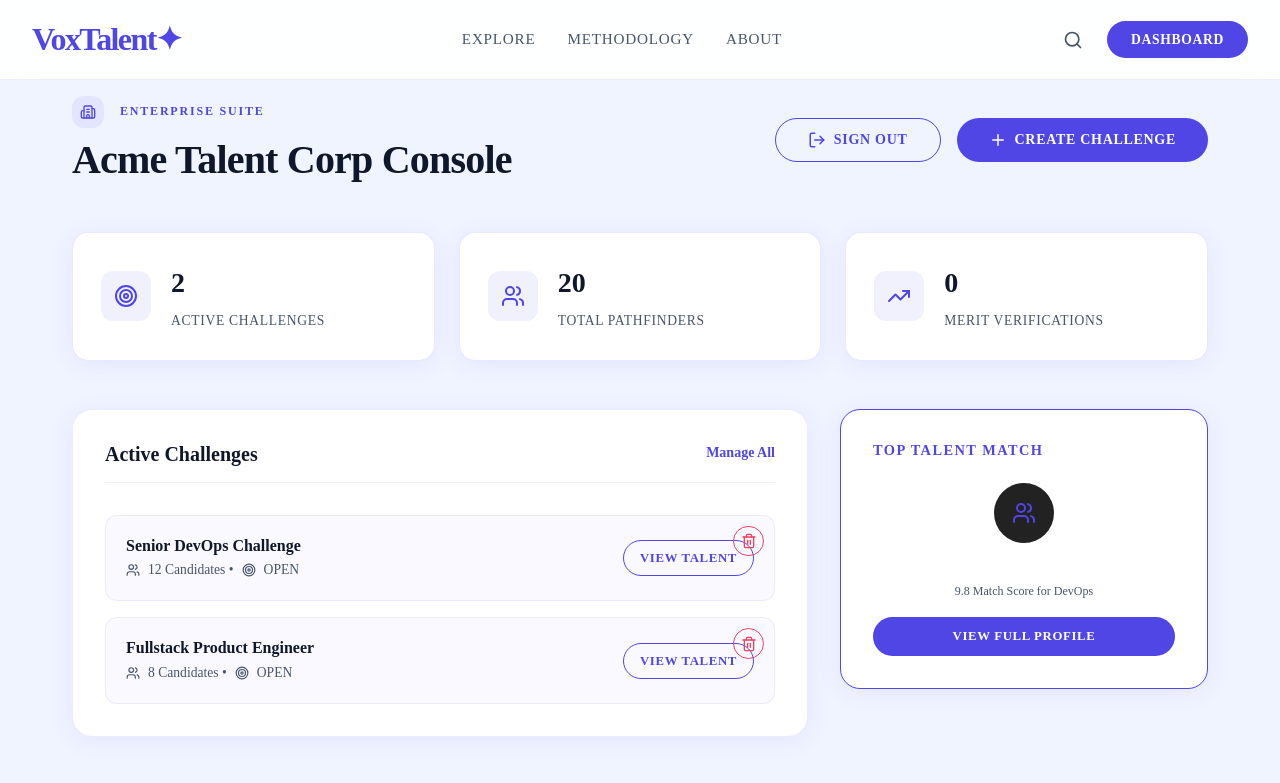
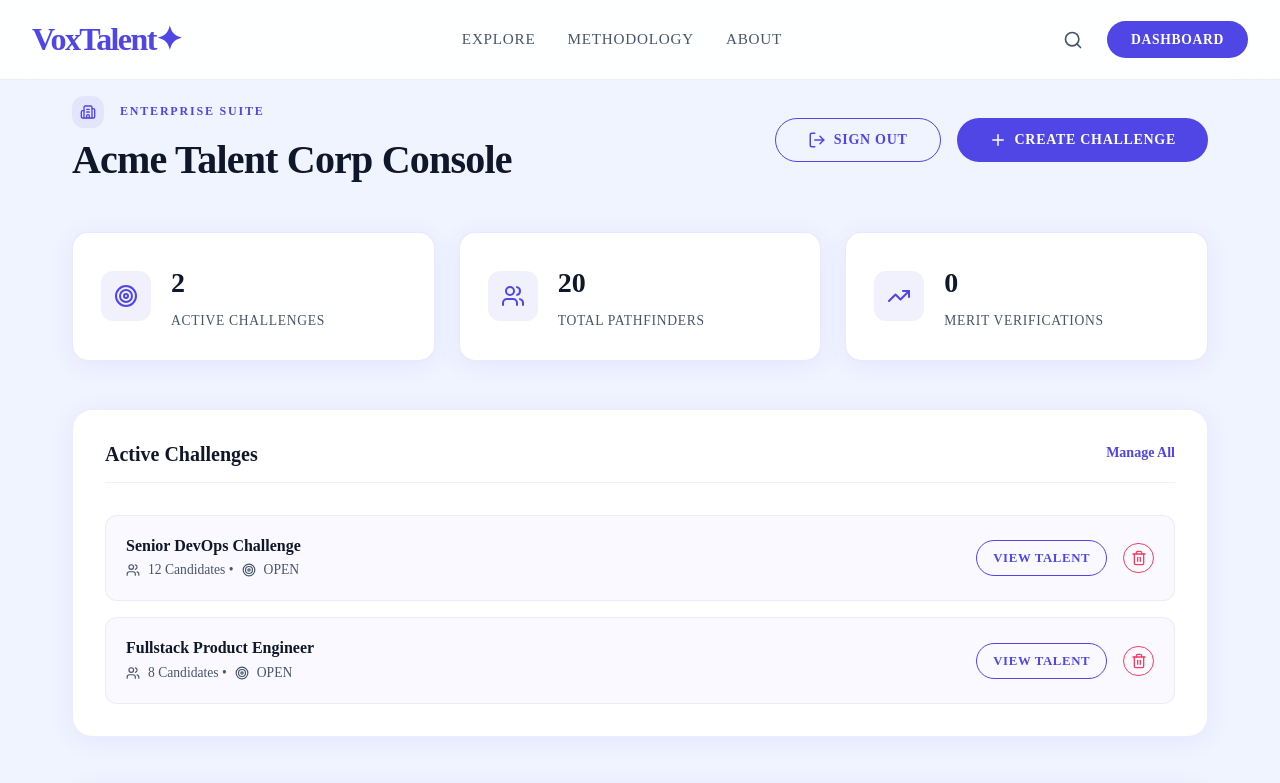
Before and after one commit to Celestin25/voxtalent, a Next.js app: page /dashboard/company in a window 1280 px wide. Shown: the top 783 px of the page. Built offline with nearby package versions, Linux system fonts and the light colour scheme; no server answers; a web font is replaced by a local one.

Commit message:
challenge and talent

```diff
--- a/src/app/dashboard/company/page.tsx
+++ b/src/app/dashboard/company/page.tsx
@@ -162,12 +162,10 @@ export default async function CompanyDashboard() {
                          <Users size={14} /> {challenge._count.submissions} Candidates • <Target size={14} /> {challenge.status}
                       </div>
                     </div>
-                    <div style={{ display: 'flex', gap: '0.5rem' }}>
+                    <div style={{ display: 'flex', alignItems: 'center', gap: '1rem' }}>
                       <Link href={`/dashboard/company/challenges/${challenge.id}`} className="btn-outline" style={{ padding: '0.4rem 1rem', fontSize: '0.8rem' }}>
                         View Talent
                       </Link>
-                    </div>
-                    <div style={{ position: 'absolute', top: '10px', right: '10px' }}>
                       <DeleteChallengeButton challengeId={challenge.id} />
                     </div>
                   </div>
--- a/src/app/dashboard/dashboard.module.css
+++ b/src/app/dashboard/dashboard.module.css
@@ -82,8 +82,8 @@
 
 .contentGrid {
   display: grid;
-  grid-template-columns: 2fr 1fr;
-  gap: 2rem;
+  grid-template-columns: 1fr;
+  gap: 3rem;
 }
 
 @media (max-width: 1024px) {
```
